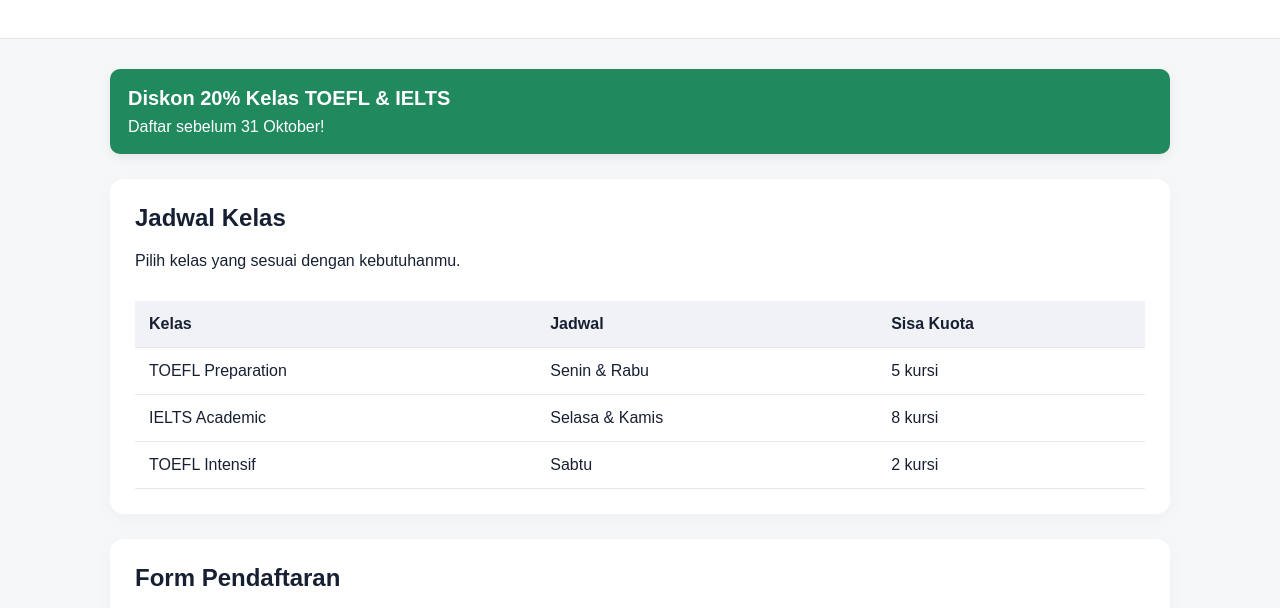
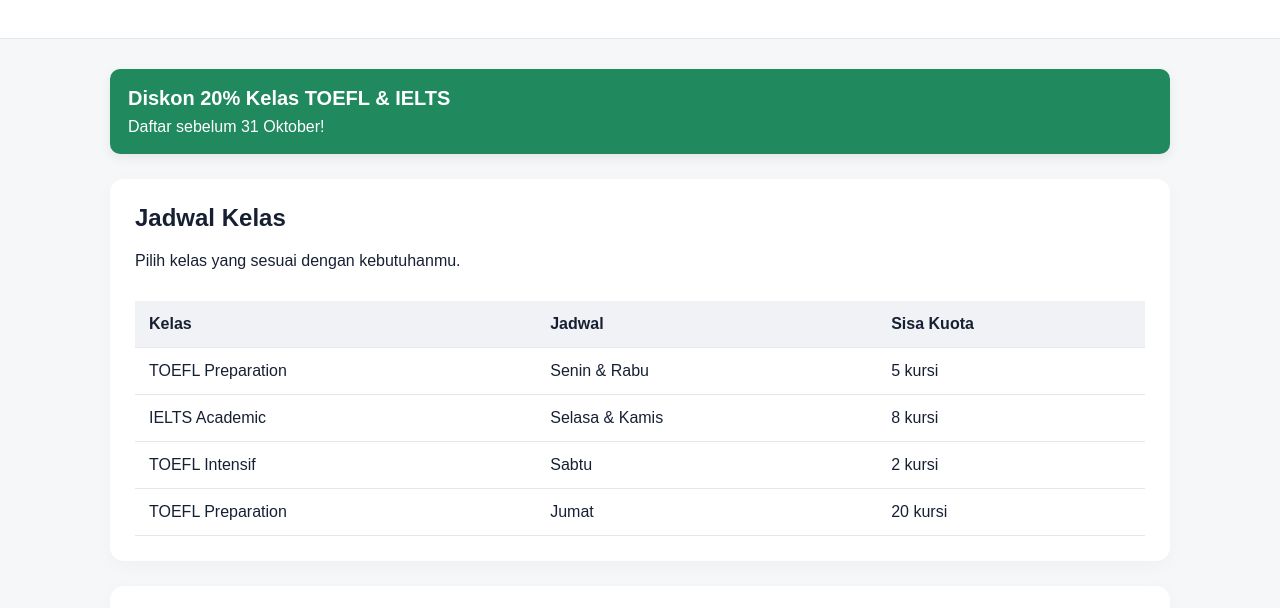
Before and after one commit to jocely11/Pendaftaran-Kursus-Bahasa-Inggris, a plain HTML site: page index.html in a window 1280 px wide. Shown: the part 120-728 px from the top of the page. Drawn offline with Linux system fonts and the light colour scheme.

Commit message:
Update index.html

```diff
--- a/index.html
+++ b/index.html
@@ -56,6 +56,12 @@
                             <td>TOEFL Intensif</td>
                             <td>Sabtu</td>
                             <td>2 kursi</td>
+                        </tr>
+
+                          <tr>
+                            <td>TOEFL Preparation</td>
+                            <td>Jumat</td>
+                            <td>20 kursi</td>
                         </tr>
                     </tbody>
                 </table>
```
